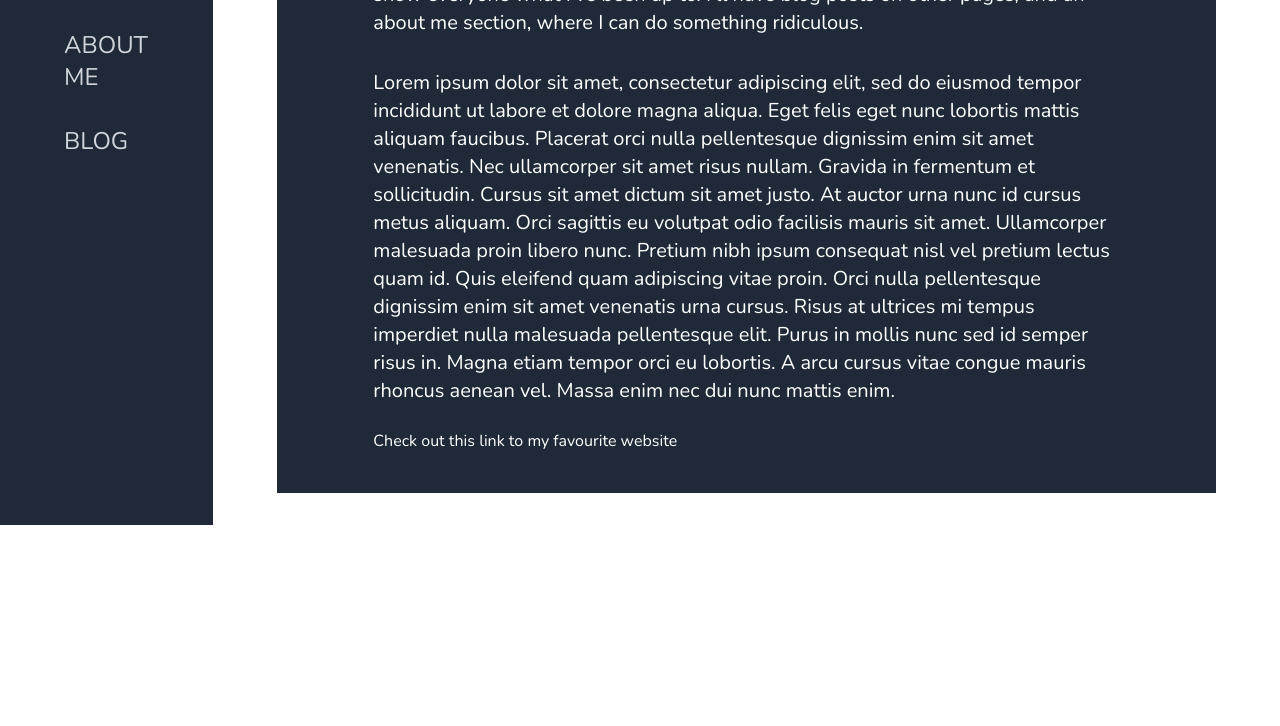
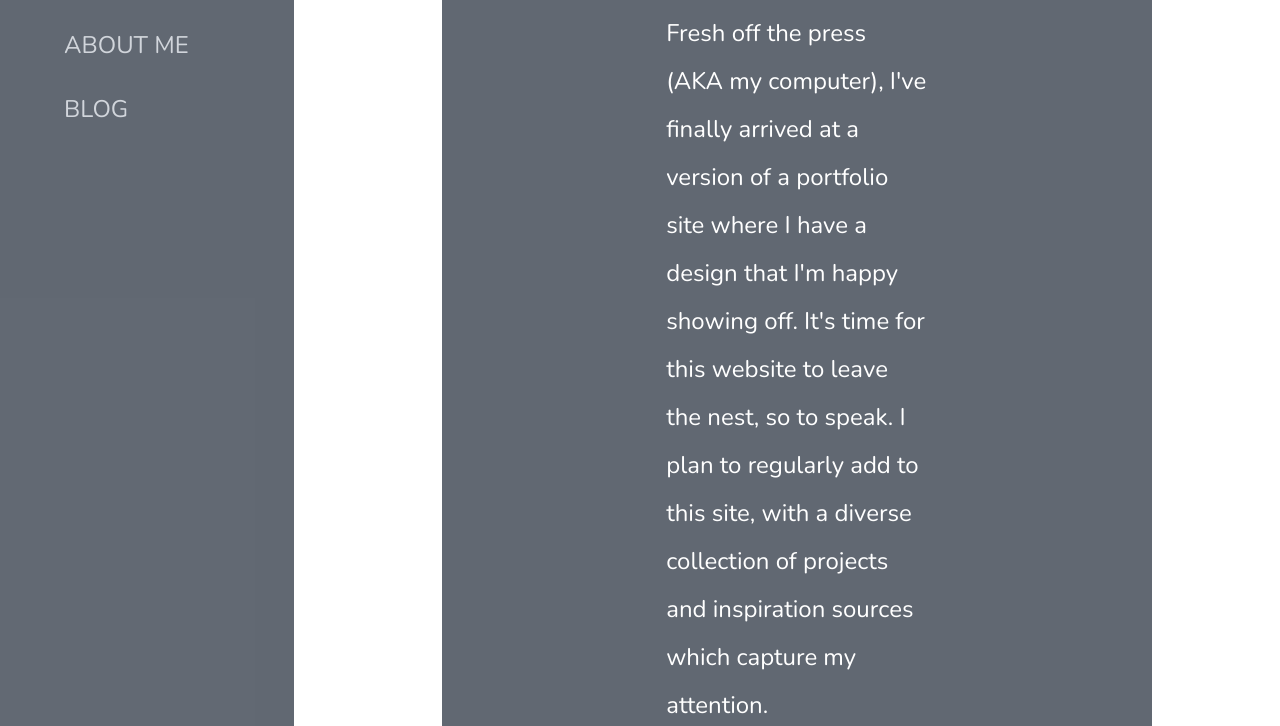
Before and after one commit to Ciaraddical/Ciaraddical.github.io, a website: page src/index.html in a window 1280 px wide. Shown: the part 211-937 px from the top of the page. Before the commit the page ends 800 px from the top, so only its background shows below. Drawn offline with nearby package versions, Linux system fonts and the light colour scheme.

Commit message:
complete UI refactor of homepage

```diff
--- a/src/index.html
+++ b/src/index.html
@@ -2,15 +2,15 @@
   <!DOCTYPE html>
   <head>
     <meta charset="UTF-8">
+    <html lang="en"></html>
     <title>Ciara's blog</title>
     <link href="../dist/output.css" rel="stylesheet">
     <link rel="stylesheet"
           href="https://fonts.googleapis.com/css2?family=Nunito">
   </head>
   <body class="bg-hero bg-center bg-cover">
-    <div class="flex flex-row">
-
-        <div class="flex flex-col py-10 px-16 w-1/6 h-cover bg-gray-800">
+    <div class="flex flex-row grid-cols-12 gap-x-5 min-h-full mr-32">
+          <div class="flex flex-col basis-1/6 py-10 px-16 bg-gray-800/70">
             <div class="text-4xl text-cyan-50 font-sans tracking-wide font-semibold">
               <h1 class=>CIARA DUNCUM</h1>
             </div>
@@ -23,34 +23,20 @@
             </div>
           </div>
 
-        <div class="w-5/6 p-10 px-24 my-8 mx-16 bg-gray-800 text-white ">
-          <h1 class="text-2xl">
+          <div class="basis-4/6 grow p-10 px-56 mt-28 ml-32 bg-gray-800/70 text-white ">
+            <h1 class="text-3xl">
               Hello world!
             </h1>
             <p class="p">
-            Currently in the process of redesign - stay tuned!
-            This is the beginning of my website home page. This website will act as a blog and portfolio piece - a way to show everyone what I've been up to. I'll have blog posts on other pages, and an about me section, where I can do something ridiculous.
+              Fresh off the press (AKA my computer), I've finally arrived at a version of a portfolio site where I have a design that I'm happy showing off. It's time for this website to leave the nest, so to speak. I plan to regularly add to this site, with a diverse collection of projects and inspiration sources which capture my attention.
             </p>
             <p class="p">
-
-                Lorem ipsum dolor sit amet, consectetur adipiscing elit, sed do eiusmod tempor incididunt ut labore et dolore magna aliqua. Eget felis eget nunc lobortis mattis aliquam faucibus. Placerat orci nulla pellentesque dignissim enim sit amet venenatis. Nec ullamcorper sit amet risus nullam. Gravida in fermentum et sollicitudin. Cursus sit amet dictum sit amet justo. At auctor urna nunc id cursus metus aliquam. Orci sagittis eu volutpat odio facilisis mauris sit amet. Ullamcorper malesuada proin libero nunc. Pretium nibh ipsum consequat nisl vel pretium lectus quam id. Quis eleifend quam adipiscing vitae proin. Orci nulla pellentesque dignissim enim sit amet venenatis urna cursus. Risus at ultrices mi tempus imperdiet nulla malesuada pellentesque elit. Purus in mollis nunc sed id semper risus in. Magna etiam tempor orci eu lobortis. A arcu cursus vitae congue mauris rhoncus aenean vel. Massa enim nec dui nunc mattis enim.
-
+                Check out this link to <a class="underline" target="_blank" href="https://musicmap.info/">my favourite website</a>
             </p>
-
+            <p class="p">
+                This design has been done in Tailwind CSS, which has been an interesting experience. Previously, I've only used Tailwind with a partial understanding, and a great deal of trial and error. Having a comprehensive understanding has made working with this framework so much easier, to the point where I now cannot imagine using bootstrap CSS. I started this process by reading Refactoring UI, by Adam Watham and Steve Schologer, and then created a wireframe in Figma, before beginning to code. When I first approached this redesign project I was determined not to create another blue and grey, neutral, cookie-cutter website. However, I discovered that, to my surprise, it is actually useful to know some design rules and guidelines before trying to break them. It's difficult to think outside the box when your conception of the 'box' is hazy at best.
             </p>
-          <br>
-          <p> Check out this link to <a target="_blank" href="https://musicmap.info/">my favourite website</a> </p>
           </div>
-
-
-
      </div>
-
-
-
-
   </body>
-  <footer>
-
-  </footer>
 </html>
--- a/src/input.css
+++ b/src/input.css
@@ -6,7 +6,7 @@
  }
 
  .p{
-  @apply pt-8 text-xl
+  @apply pt-8 text-2xl leading-loose
  }
 
 @tailwind utilities;
```
Also changed, not shown: dist/output.css. Lines whose indentation alone changed are shown as unchanged.
